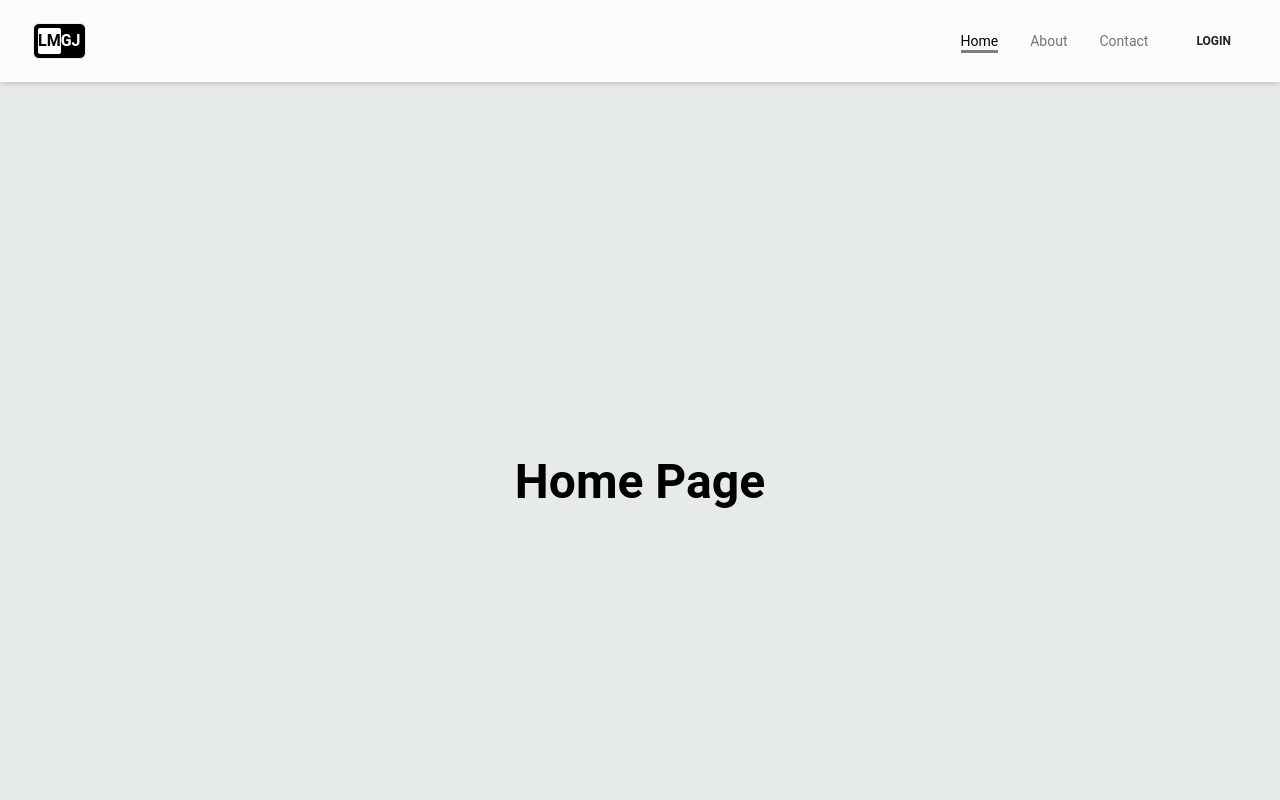
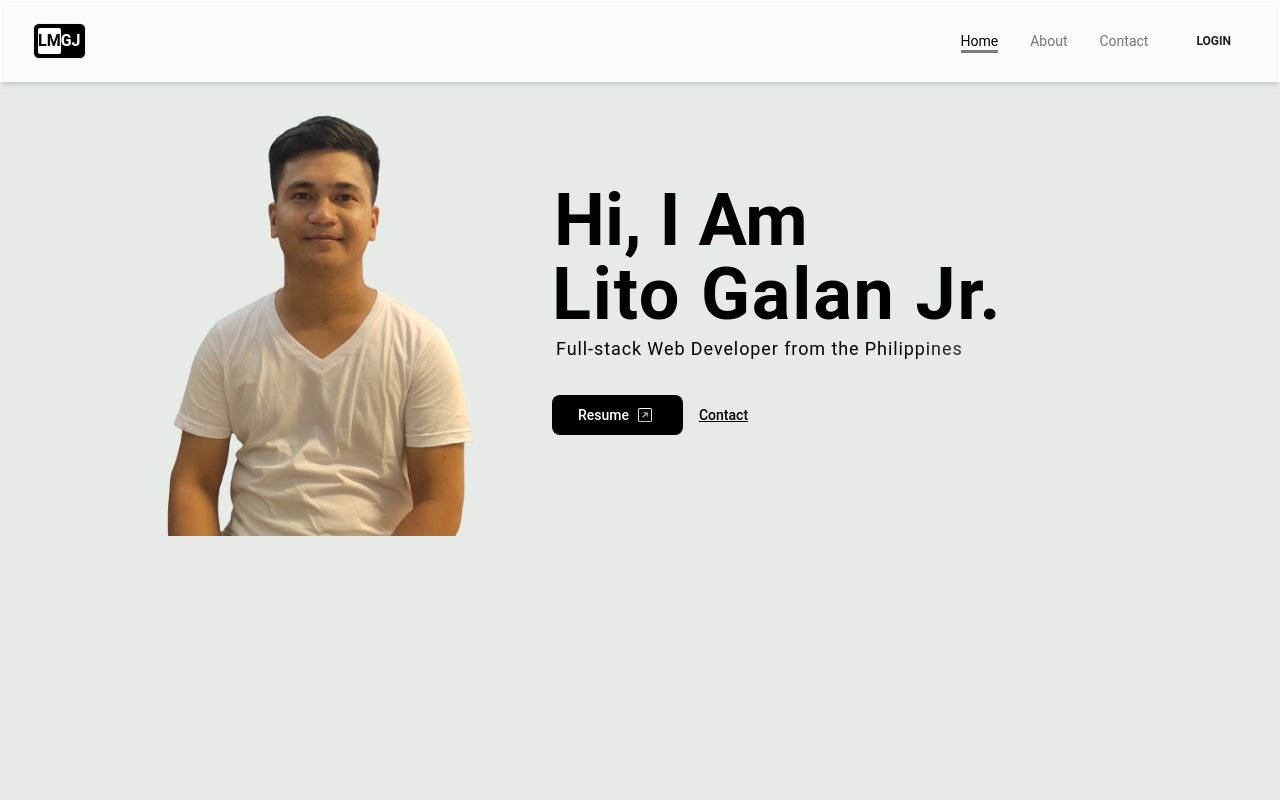
Before and after one commit to lgalan94/web-portfolio-2024, a React (Vite) app: page / in a window 1280 px wide. Shown: the top 800 px of the page. Built offline with nearby package versions, Linux system fonts and the light colour scheme; the HTML template or start-up script is replaced by a standard one.

Commit message:
add home page

```diff
--- a/src/components/Layout.jsx
+++ b/src/components/Layout.jsx
@@ -1,7 +1,3 @@
-import {
-	Typography
-} from '@material-tailwind/react'
-
 const Layout = ({ children, className="" }) => {
 	return (
 		<div
--- a/src/pages/Home.jsx
+++ b/src/pages/Home.jsx
@@ -1,10 +1,92 @@
-import { AppNavbar, Footer } from '../components'
+import { AppNavbar, Footer, Layout, AnimatedText } from '../components'
+import { useState, useEffect } from 'react';
+import { motion } from 'framer-motion';
+import { Link } from 'react-router-dom';
+import { BsArrowUpRightSquare } from "react-icons/bs";
 
 const Home = () => {
 	return (
 		<>
 			<AppNavbar />
-			<h1 className="text-5xl font-semibold h-screen flex justify-center items-center bg-defaultColor">Home Page</h1>
+					<Layout className="h-screen">
+
+							<div className="flex flex-col md:flex-row ">
+							{/*div #1*/}
+									<div className="basis-2/5 flex justify-center md:justify-end ">
+											<motion.img
+													src="pf2.png"
+													className="w-96 h-auto"
+											  initial={{ opacity: 0 }}
+											  animate={{ opacity: 1 }}
+											  exit={{ opacity: 0 }}
+											  transition={{ duration: 1 }}
+											/>
+									</div>
+									{/*div #2*/}
+									<div className="basis-3/5 flex items-center pl-10 pr-12 lg:pr-32">
+										<div className="">
+											  <AnimatedText text={`Hi, I am`} className="text-xl p-0.5 lg:text-5xl text-center md:text-left" />
+
+
+											  <motion.h1
+											  		className="tracking-wide text-center text-4xl md:text-5xl lg:text-7xl font-semibold"
+											    initial={{ opacity: 0 }}
+											    animate={{ opacity: 1 }}
+											    exit={{ opacity: 0 }}
+											    transition={{ duration: 1 }}
+											  >
+											    {`Lito Galan Jr.`.split('').map((letter, index) => (
+											      <motion.span
+											        key={index}
+											        initial={{ opacity: 0, x: -20 }}
+											        animate={{ opacity: 1, x: 0 }}
+											        transition={{ duration: 0.5, delay: index * 0.1 }}
+											      >
+											        {letter}
+											      </motion.span>
+											    ))}
+											  </motion.h1>
+
+											  <motion.p
+											  		className="tracking-wide text-center md:text-left lg:tracking-wider p-1 pb-6 text-sm md:text-md lg:text-lg"
+											    initial={{ opacity: 0 }}
+											    animate={{ opacity: 1 }}
+											    exit={{ opacity: 0 }}
+											    transition={{ duration: 1 }}
+											  >
+											    {`Full-stack Web Developer from the Philippines`.split('').map((letter, index) => (
+											      <motion.span
+											        key={index}
+											        initial={{ opacity: 0, x: -70 }}
+											        animate={{ opacity: 1, x: 0 }}
+											        transition={{ duration: 2, delay: index * 0.1 }}
+											      >
+											        {letter}
+											      </motion.span>
+											    ))}
+											  </motion.p>
+											  <div className="flex justify-center md:justify-start items-center mt-1 lg:mt-2">
+											    <Link
+											      as={Link} to='/'
+											      className="flex items-center bg-black text-white p-2 px-6 rounded-lg text-xs md:text-sm lg:text-md font-medium hover:bg-neutral-50 hover:text-neutral-700 border-2 border-solid border-transparent hover:border-neutral-800"
+											    >Resume <BsArrowUpRightSquare className="w-6 ml-1" /> </Link>
+											    <Link className="ml-4 text-xs md:text-sm lg:text-md font-medium capitalize text-neutral-800 underline">Contact</Link>
+											  </div>
+											  </div>
+											</div>
+
+							</div>
+
+					</Layout>
+
+
+
+
+
+
+
+
+
 			<Footer />
 		</>
 	)
```
